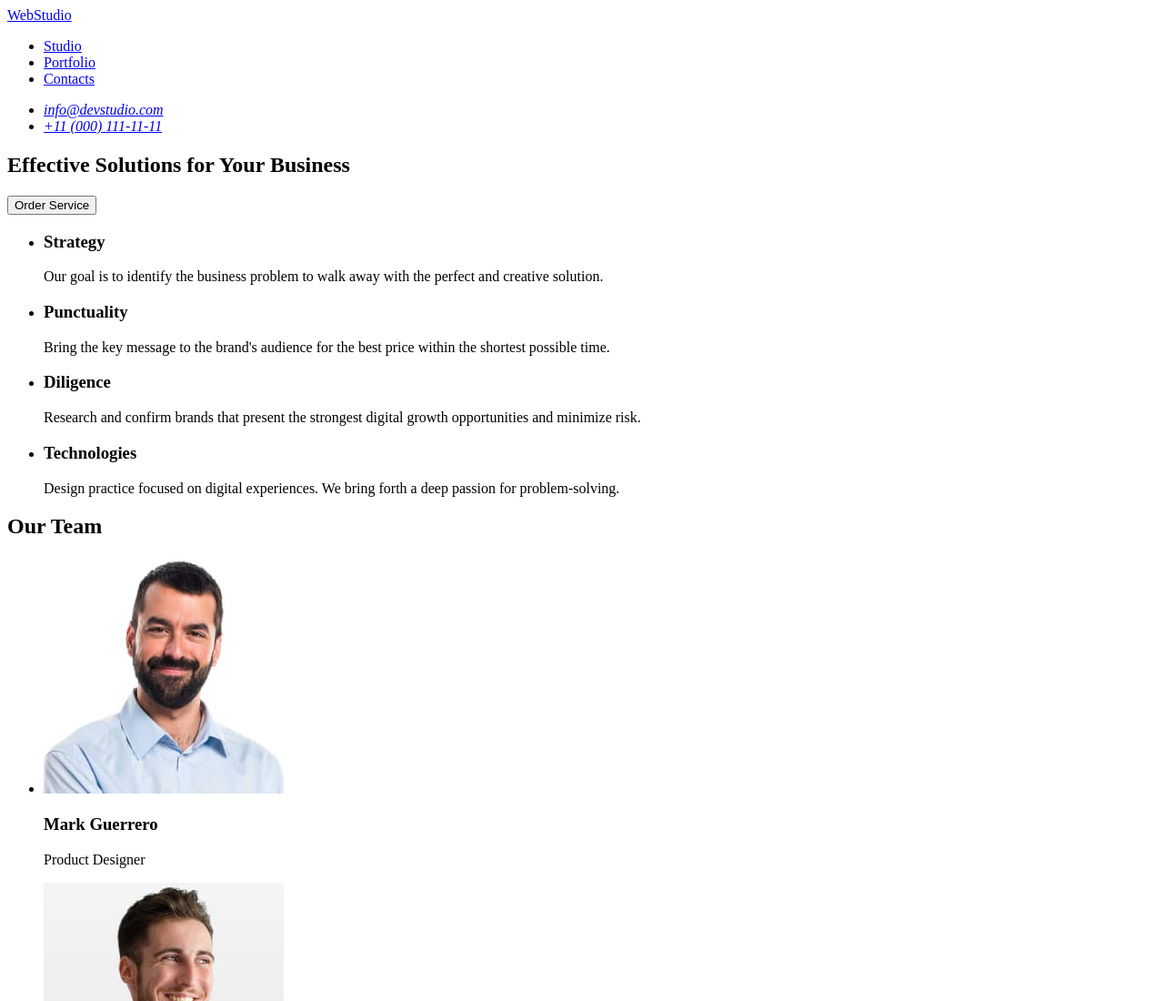
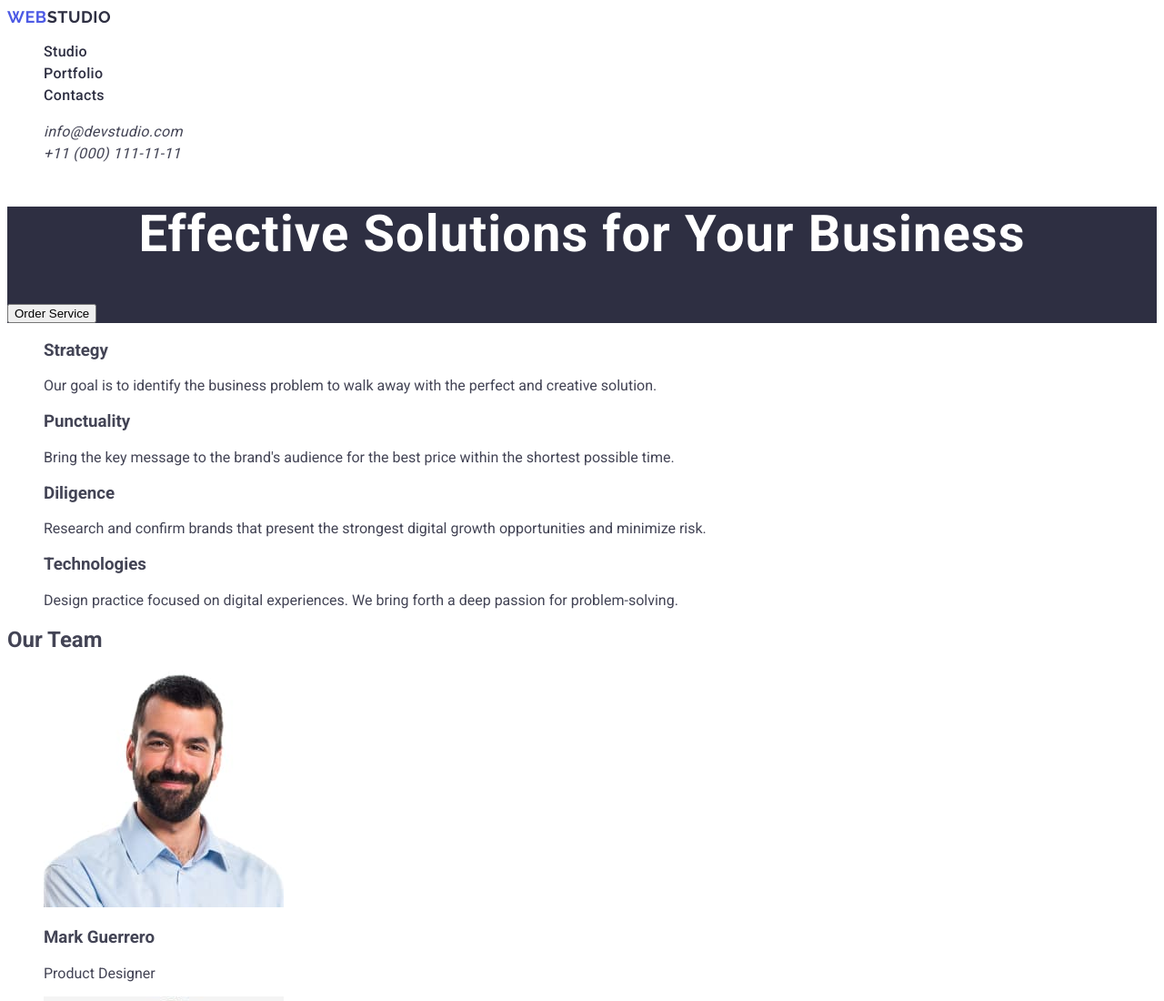
Before and after one commit to IrynaYevcheva/goit-markup-hw-02, a plain HTML site: page index.html in a window 1280 px wide. Shown: the top 1100 px of the page at 91% size. Drawn offline with Linux system fonts and the light colour scheme.

Commit message:
08.08.2023

```diff
--- /dev/null
+++ b/css/styles.css
@@ -0,0 +1,64 @@
+body {
+  font-family: 'Roboto', 'Raleway', sans-serif;
+  background-color: #fff;
+  color: #434455;
+}
+ul,
+ol {
+  list-style-type: none;
+}
+a {
+  text-decoration: none;
+}
+
+/* Header */
+
+.header-logo {
+  color: #2e2f42;
+  font-family: Raleway;
+  font-size: 18px;
+  font-weight: 700;
+  line-height: 21px;
+  letter-spacing: 0.54px;
+  text-transform: uppercase;
+}
+.header-logo .addition {
+  color: #4d5ae5;
+}
+.header-link {
+  color: #2e2f42;
+  font-size: 16px;
+  font-weight: 500;
+  line-height: 24px;
+  letter-spacing: 0.32px;
+}
+.header-link:hover,
+.header-link:focus {
+  color: #404bbf;
+  text-decoration: underline;
+}
+.contacts-link {
+  color: #434455;
+  font-size: 16px;
+  font-weight: 400;
+  line-height: 24px;
+  letter-spacing: 0.32px;
+}
+.contacts-link:hover,
+.contacts-link:focus {
+  color: #404bbf;
+}
+
+/* Section 1 hero image */
+
+.hero-image {
+  background-color: #2e2f42;
+}
+.hero-image-title {
+  color: #ffffff;
+  font-size: 56px;
+  font-weight: 700;
+  line-height: 60px;
+  letter-spacing: 1.12px;
+  text-align: center;
+}
--- a/index.html
+++ b/index.html
@@ -3,29 +3,44 @@
   <head>
     <meta charset="UTF-8" />
     <meta name="viewport" content="width=device-width, initial-scale=1.0" />
+    <link
+      href="https://fonts.googleapis.com/css2?family=Raleway:wght@700&family=Roboto:wght@400;500;700&display=swap"
+      rel="stylesheet"
+    />
+    <link rel="stylesheet" href="./css/styles.css" />
     <title>WebStudio</title>
   </head>
   <body>
     <header>
       <nav>
-        <a href="./index.html">WebStudio</a>
+        <a class="header-logo" href="./index.html"
+          ><span class="addition">Web</span>Studio</a
+        >
         <ul>
-          <li><a href="#">Studio</a></li>
-          <li><a href="#">Portfolio</a></li>
-          <li><a href="#">Contacts</a></li>
+          <li><a class="header-link" href="#">Studio</a></li>
+          <li><a class="header-link" href="#">Portfolio</a></li>
+          <li><a class="header-link" href="#">Contacts</a></li>
         </ul>
       </nav>
       <address>
         <ul>
-          <li><a href="mailto:info@devstudio.com">info@devstudio.com</a></li>
-          <li><a href="tel:+110001111111">+11 (000) 111-11-11</a></li>
+          <li>
+            <a class="contacts-link" href="mailto:info@devstudio.com"
+              >info@devstudio.com</a
+            >
+          </li>
+          <li>
+            <a class="contacts-link" href="tel:+110001111111"
+              >+11 (000) 111-11-11</a
+            >
+          </li>
         </ul>
       </address>
     </header>
     <main>
       <!-- Section 1 hero image -->
-      <section>
-        <h1>Effective Solutions for Your Business</h1>
+      <section class="hero-image">
+        <h1 class="hero-image-title">Effective Solutions for Your Business</h1>
         <button type="button">Order Service</button>
       </section>
 
@@ -179,7 +194,7 @@
       </section>
     </main>
     <footer>
-      <a href="./index.html">WebStudio</a>
+      <a class="footer-logo" href="./index.html">WebStudio</a>
       <p>
         Increase the flow of customers and sales for your business with digital
         marketing & growth solutions.
```
